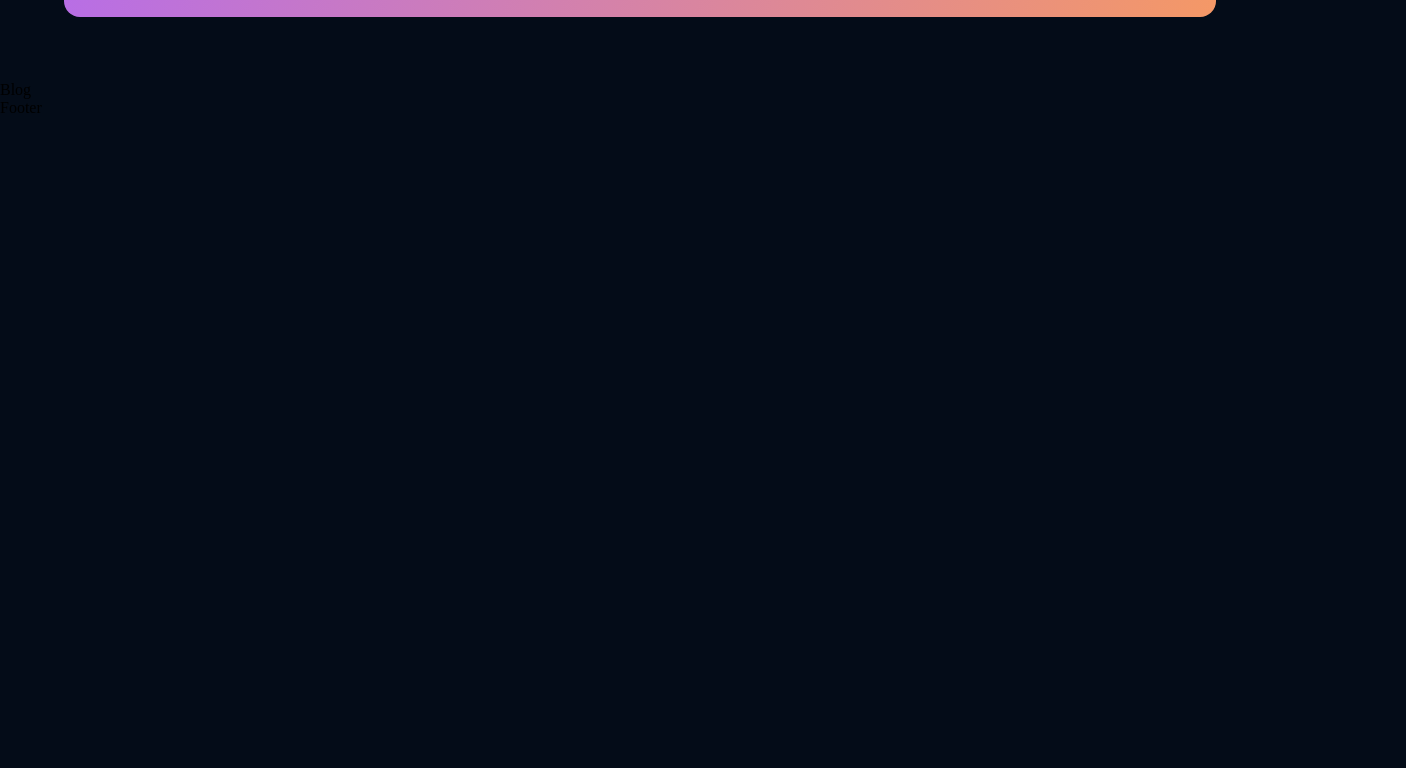
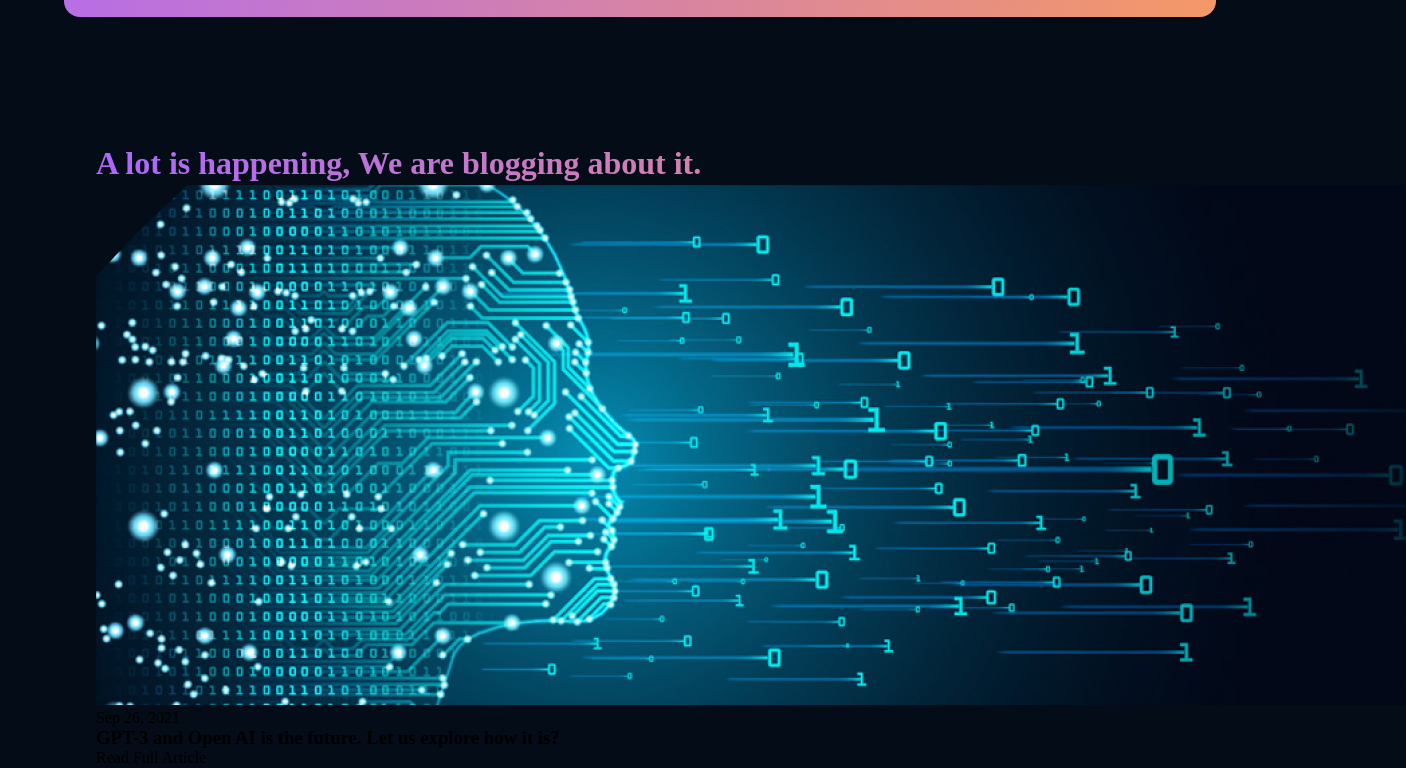
Before and after one commit to lukas884/gpt3project1, a React (Create React App) app: page / in a window 1280 px wide. Shown: the part 2933-3701 px from the top of the page, 1406 px wide, since content can reach past the window. Before the commit the page ends 3050 px from the top, so only its background shows below. Built offline with nearby package versions, Linux system fonts and the light colour scheme.

Commit message:
working on blog section

```diff
--- a/src/components/article/Article.jsx
+++ b/src/components/article/Article.jsx
@@ -1,10 +1,19 @@
 import React from 'react';
 import './article.css';
 
-const Article = () => {
+const Article = ({imgUrl, date, title}) => {
   return (
-    <div>
-      Article
+    <div className='gpt3__blog-container_article'>
+      <div className='gpt3__blog-container_article-image'>
+        <img src={imgUrl} alt="blog image" />
+      </div>
+      <div className='gpt3__blog-container_article'>
+        <div>
+          <p>{date}</p>
+          <h3>{title}</h3>
+        </div>
+        <p>Read Full Article</p>
+      </div>
     </div>
   )
 }
--- a/src/containers/blog/Blog.jsx
+++ b/src/containers/blog/Blog.jsx
@@ -1,10 +1,25 @@
 import React from 'react';
 import './blog.css';
+import {Article} from '../../components';
+import {blog01, blog02, blog03, blog04, blog05} from './imports';
 
 const Blog = () => {
   return (
-    <div>
-      Blog
+    <div className='gpt3__blog section__padding' id='blog'>
+      <div className='gpt3__blog-heading'>
+        <h1 className='gradient__text'>A lot is happening, We are blogging about it.</h1>
+      </div>
+      <div className='gpt3__blog-container'>
+        <div className='gpt3__blog-container_groupA'>
+          <Article imgUrl={blog01} date="Sep 26, 2021" title="GPT-3 and Open  AI is the future. Let us explore how it is?" />
+        </div>
+        <div className='gpt3__blog-container_groupB'>
+          <Article imgUrl={blog02} date="Sep 26, 2021" title="GPT-3 and Open  AI is the future. Let us explore how it is?" />
+          <Article imgUrl={blog03} date="Sep 26, 2021" title="GPT-3 and Open  AI is the future. Let us explore how it is?" />
+          <Article imgUrl={blog04} date="Sep 26, 2021" title="GPT-3 and Open  AI is the future. Let us explore how it is?" />
+          <Article imgUrl={blog05} date="Sep 26, 2021" title="GPT-3 and Open  AI is the future. Let us explore how it is?" />
+        </div>
+      </div>
     </div>
   )
 }
--- /dev/null
+++ b/src/containers/blog/imports.js
@@ -0,0 +1,13 @@
+import blog01 from '../../assets/Rectangle 22.png';
+import blog02 from '../../assets/Rectangle 22-1.png';
+import blog03 from '../../assets/Rectangle 22-2.png';
+import blog04 from '../../assets/Rectangle 22-3.png';
+import blog05 from '../../assets/Rectangle 22-4.png';
+
+export {
+    blog01,
+    blog02,
+    blog03,
+    blog04,
+    blog05
+}
```
